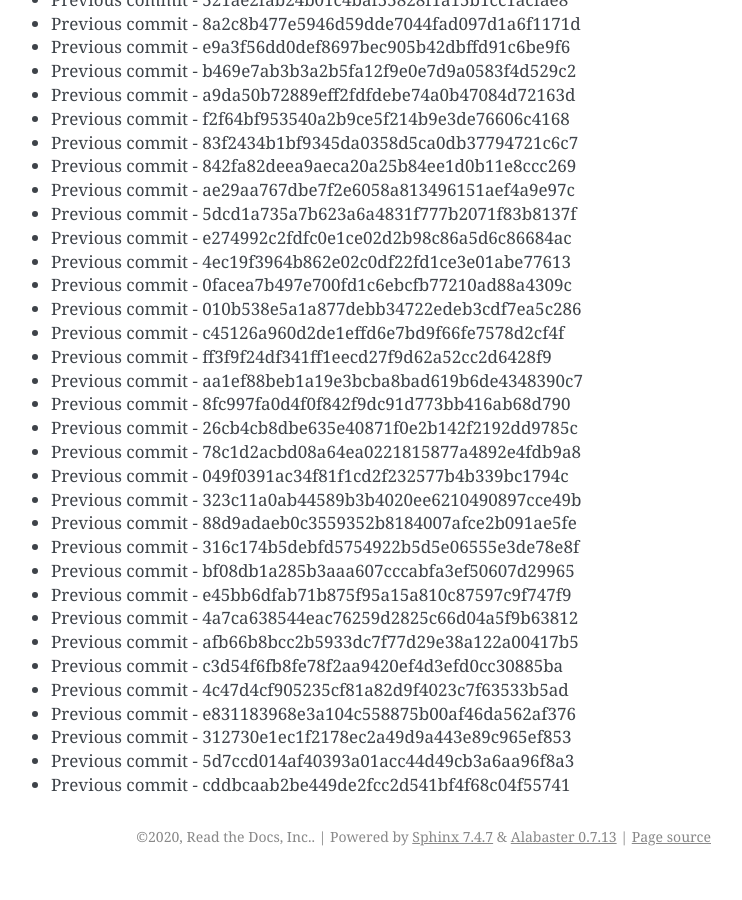
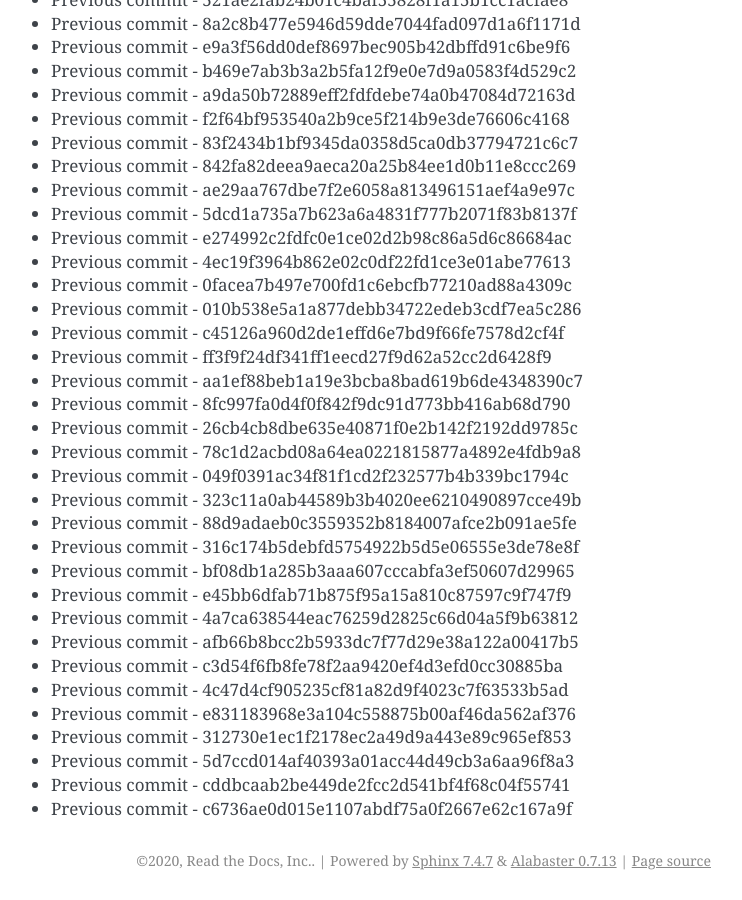
Before and after one commit to readthedocs/rtd-git-stresstest, a Sphinx documentation site: the page built from docs/updates.rst, in a window 1280 px wide and 900 px high, scrolled down 39992 px. Shown: the whole window, without its empty margins (399-1141 px from the left). Built offline with Sphinx 7.4.7, drawn with Linux system fonts in a browser that asks for light colours; before the commit the page ends 40868 px from its top, so only the background shows below that.

Commit message:
Generating commit from previous: c6736ae0d015e1107abdf75a0f2667e62c167a9f

```diff
--- a/docs/updates.rst
+++ b/docs/updates.rst
@@ -1712,3 +1712,4 @@ It can be tested for any performance characteristics.
 * Previous commit - 312730e1ec1f2178ec2a49d9a443e89c965ef853
 * Previous commit - 5d7ccd014af40393a01acc44d49cb3a6aa96f8a3
 * Previous commit - cddbcaab2be449de2fcc2d541bf4f68c04f55741
+* Previous commit - c6736ae0d015e1107abdf75a0f2667e62c167a9f
```
